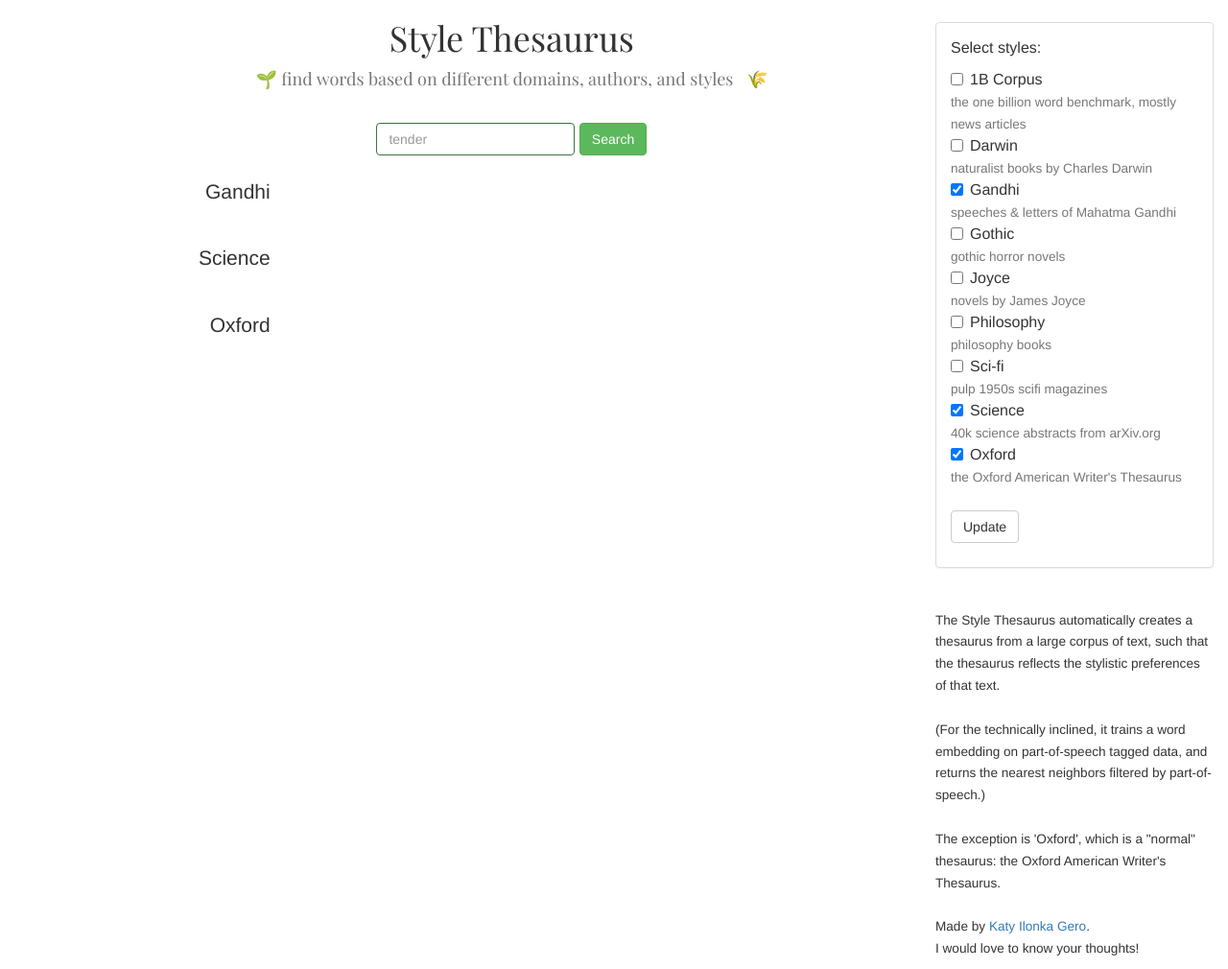
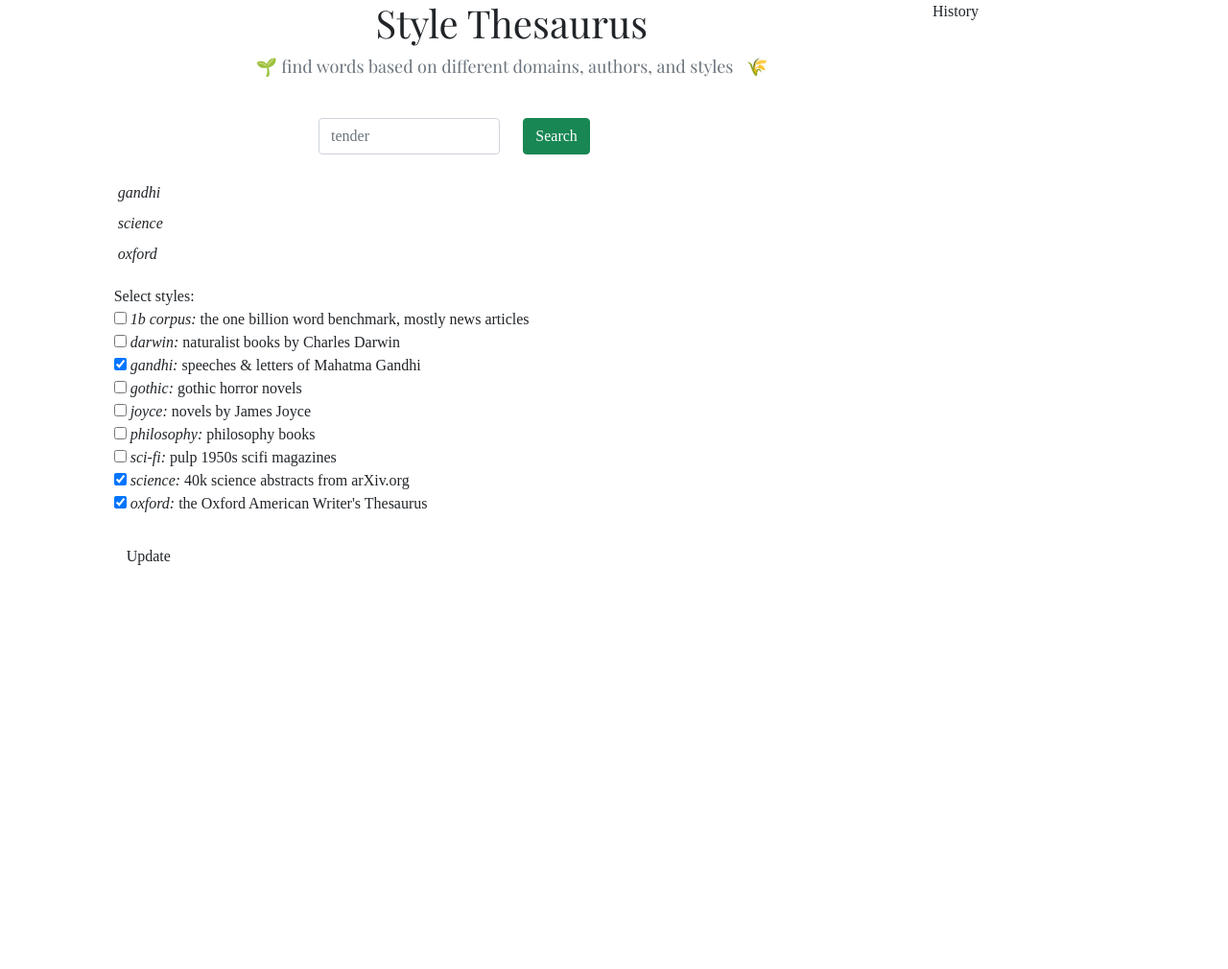
Before and after one commit to kgero/thesaurusx, a Flask app: page / in a window 1280 px wide. Shown: the whole page at 96% size. After the commit the page ends 589 px from the top, so only its background shows below. Run offline with Flask 2, Linux system fonts and the light colour scheme; parts of the project's set-up code (start-up, migrations or seed data) failed here and were passed over; some libraries are stand-ins or nearby versions.

Commit message:
re-style to look like old thesaurus

```diff
--- /dev/null
+++ b/static/css/style.css
@@ -0,0 +1,49 @@
+body {
+  font-size: 16px;
+  font-family: "Times New Roman";
+}
+h1 {
+  font-family: 'Playfair Display', serif;
+}
+h2 {
+  text-transform: lowercase;
+  font-size: 1.5em;
+  text-align: left;
+  font-weight: bold;
+}
+p.tag {
+  font-family: 'Playfair Display', serif;
+  font-size: 18px;
+}
+.select-styles {
+  margin-bottom: 0rem;
+  margin-top: 1rem;
+}
+.results_p {
+  margin-bottom: .25em;
+}
+.pos {
+  font-weight: bold;
+}
+.thesaurus_header {
+  font-style: italic;
+  text-transform: lowercase;
+  margin-bottom: 0px;
+}
+.results {
+  border: 1px solid black;
+  color: dimgrey;
+}
+.usage {
+  font-style: italic;
+}
+.spin {
+    animation: spin infinite 2s linear;
+}
+@keyframes spin {
+    from { transform: rotate(0deg); }
+    to { transform: rotate(360deg); }
+}
+.cool-font {
+  font-family: 'Playfair Display', serif;
+}
--- a/static/js/main.js
+++ b/static/js/main.js
@@ -27,34 +27,25 @@ var default_checks = ['rogets', 'arxiv_abs_pos', 'gandhi_pos']
 
 function set_up() {
   console.log('making new divs...');
-  var dl = $("<dl>");
-  dl.addClass('dl-horizontal');
-  var dt = $('<dt>');
-  // dt.append('Rogets').addClass('norm').addClass('style');
-  // var dd = $('<dd>');
-  // dd.addClass('rogets').addClass('norm').addClass('style');
-  // dl.append(dt).append(dd);
   for (var key in embeddings) {
-    var dt = $('<dt>');
-    dt.append(key);
-    dt.addClass(embeddings[key]).addClass('style lead').css('font-weight', 300);
-    var dd = $('<dd>');
-    dd.addClass(embeddings[key]).addClass('style');
-    dd.attr('id', embeddings[key]);
-    dl.append(dt).append(dd);
+    var div = $("<div>").addClass("style p-1").addClass(embeddings[key]);
+    var title = $("<p>").addClass("thesaurus_header").append(key);
+    var content = $("<div>").attr('id', embeddings[key]);
+    div.append(title).append(content);
+    $('.main').append(div);
   }
-  $('.main').append(dl);
+
 
   // making checkboxes
   for (var key in embeddings) {
-    var lab = $('<label class="checkbox-inline">');
+    var lab = $('<label class="checkbox-inline thesaurus_header">');
     var box = $('<input type="checkbox">');
     box.attr('id', embeddings[key] + '_box');
     box.val(embeddings[key]);
-    lab.append(box).append(key);
+    lab.append(box).append(' ').append(key).append(':');
     $('.checkboxes').append(lab);
-    $('.checkboxes').append("<br />");
-    var descrip = $('<small>').addClass('text-muted');
+    // $('.checkboxes').append("<br />");
+    var descrip = $('<span>').append(' ');
     descrip.append(descriptions[key]);
     $('.checkboxes').append(descrip).append("<br />");
   }
@@ -106,13 +97,15 @@ function get_words_algo() {
       $.each(json.results, function(word) {
         console.log('word iteration', json.embd, word);
 
+        // make part-of-speech (e.g. adj) span
         if (word.indexOf('_') > -1) {
-          var lead = $("<p>").addClass('lead').css('margin-bottom', '0px');
-          var pos = word.split('_')[1].toLowerCase();
-          lead.append(pos);
-          $('#' + json.embd).append(lead);
+          var p = $("<p>").addClass("results_p");
+          var pos = $("<span>").addClass('pos').css('margin-bottom', '0px');
+          var pos_text = word.split('_')[1].toLowerCase();
+          pos.append(pos_text).append('. ');
+          p.append(pos);
         }
-        var p = $("<p>");
+        // add all the synonyms
         $.each(json.results[word], function(i, text) {
           var word_obj = $("<a>").text(text).attr("text", text);
           word_obj.click(function() {
@@ -123,6 +116,7 @@ function get_words_algo() {
           p.append(word_obj);
           if (i < json.results[word].length - 1) { p.append(', '); }
         });
+        // add whole p tag to style div
         $('#' + json.embd).append(p);
       });
 
--- a/templates/index.html
+++ b/templates/index.html
@@ -15,7 +15,7 @@
     <title>Style Thesaurus</title>
 
 
-    <link rel="stylesheet" href="https://maxcdn.bootstrapcdn.com/bootstrap/3.3.7/css/bootstrap.min.css" integrity="sha384-BVYiiSIFeK1dGmJRAkycuHAHRg32OmUcww7on3RYdg4Va+PmSTsz/K68vbdEjh4u" crossorigin="anonymous">
+    <link href="https://cdn.jsdelivr.net/npm/bootstrap@5.1.3/dist/css/bootstrap.min.css" rel="stylesheet" integrity="sha384-1BmE4kWBq78iYhFldvKuhfTAU6auU8tT94WrHftjDbrCEXSU1oBoqyl2QvZ6jIW3" crossorigin="anonymous">
 
     <link href="https://fonts.googleapis.com/css?family=Playfair+Display:400,700" rel="stylesheet">
     <link href="https://fonts.googleapis.com/css?family=Noto+Serif+KR:200,300,400,500,600,700,900&display=swap" rel="stylesheet">
@@ -23,9 +23,9 @@
     <script src="{{ url_for('static', filename='js/jquery-3.4.1.min.js') }}"></script>
 
     <script src="{{ url_for('static', filename='js/main.js') }}"></script>
-    <!-- <link href="{{ url_for('static', filename='css/style.css') }}" type="text/css" rel="stylesheet"> -->
+    <link href="{{ url_for('static', filename='css/style.css') }}" type="text/css" rel="stylesheet">
 
-    <style>
+   <!--  <style>
       body {
         font-size: 16px;
       }
@@ -44,11 +44,9 @@
         font-family: 'Playfair Display', serif;
         font-size: 18px;
       }
-      div.footer {
-        /*display: none;*/
-        /*position: fixed;*/
-        /*bottom: 0;*/
-        /*width: 70%;*/
+      .results {
+        border: 1px solid black;
+        color: dimgrey;
       }
       .usage {
         font-style: italic;
@@ -63,7 +61,7 @@
       .cool-font {
         font-family: 'Playfair Display', serif;
       }
-    </style>
+    </style> -->
 
     <meta charset='utf-8'>
   </head>
@@ -83,15 +81,21 @@
             <br />
 
             <!-- search functionality -->
-            <div class="form-inline">
-              <div class="form-group has-success">
-                <input type="text" class="form-control" id="keyword" placeholder="tender">
+            <div class="row">
+              <div class="col-3"></div>
+              <div class="col-3">
+                <div class="form-group has-success">
+                  <input type="text" class="form-control" id="keyword" placeholder="tender">
+                </div>
               </div>
-              <button class="btn btn-success get_words">Search</button>
+              <div class="col-3 text-start">
+                <button class="btn btn-success get_words">Search</button>
+              </div>
             </div>
+
             <br />
-            <div id="search-word">
-            </div>
+
+            <div id="search-word"></div>
 
 
 
@@ -101,16 +105,9 @@
 
           <div class="main"></div>
 
-
-
-
-        </div>
-
-        <div class="col-md-3">
-          <br />
           <div class="panel panel-default">
             <div class="panel-body">
-              <p>Select styles:</p>
+              <p class="select-styles">Select styles:</p>
               <div class="checkboxes">
               </div>
               <p>
@@ -120,9 +117,18 @@
             </div>
           </div>
 
+
+        </div>
+
+        <div class="col-md-3">
+          <p> History
+          <div class="history">
+          </div>
+
+
           <div class="footer">
             <br />
-            <p>
+            <!-- <p>
               <small>
                 The Style Thesaurus automatically creates a thesaurus from a large corpus of text, such that the thesaurus reflects the stylistic preferences of that text.
                 <br /><br />
@@ -134,7 +140,7 @@
                 <br />
                 I would love to know your thoughts!
             </small>
-            </p>
+            </p> -->
           </div>
 
         </div>
```
